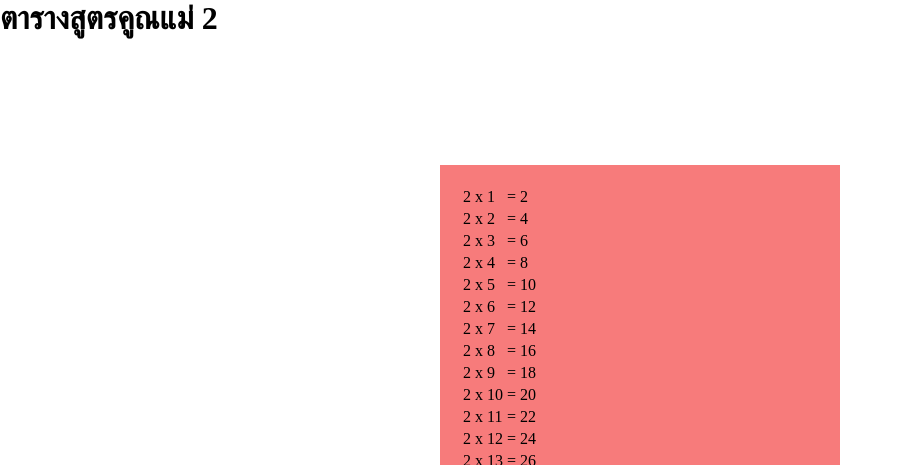
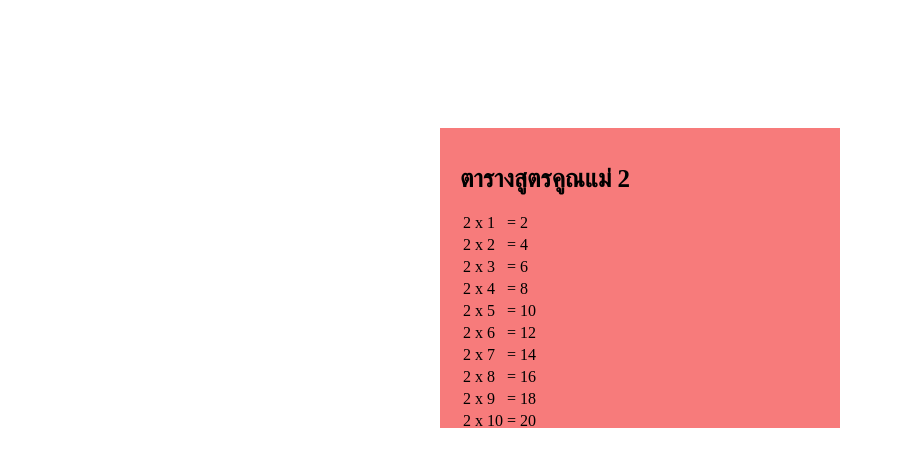
Before and after one commit to Boya0828/SE_CAMP, a PHP site: page / in a window 1280 px wide. Shown: the top 472 px of the page, without its empty margins (0-902 px from the left). Run offline with PHP 8.4, Linux system fonts and the light colour scheme.

Commit message:
Update index.php

```diff
--- a/index.php
+++ b/index.php
@@ -2,13 +2,12 @@
 
 <head>
     <meta charset="utf-8">
-    <?php $multi_x = 2; ?>
-    <?php $i = 1; ?>
-    <h1>ตารางสูตรคูณแม่ <?php echo $multi_x ?></h1>
+
 </head>
 <style>
-    head{
-        margin: 50px;
+    h1{
+        font-size:  25px;
+
     }
     body{
         margin: 0;
@@ -38,10 +37,13 @@
 
 </style>
 <body>
+<?php $multi_x = 2; ?>
+    <?php $i = 1; ?>
 <div class="scroll-bg">
     <div class="scroll-div">
         <div class="scroll-object">
         <table>
+            <h1>ตารางสูตรคูณแม่ <?php echo $multi_x ?></h1>
         <?php for  ($i = 1; $i <= 24; $i++) { ?>
                 <tr>
                     <td><?php echo $multi_x ?></td>
```
